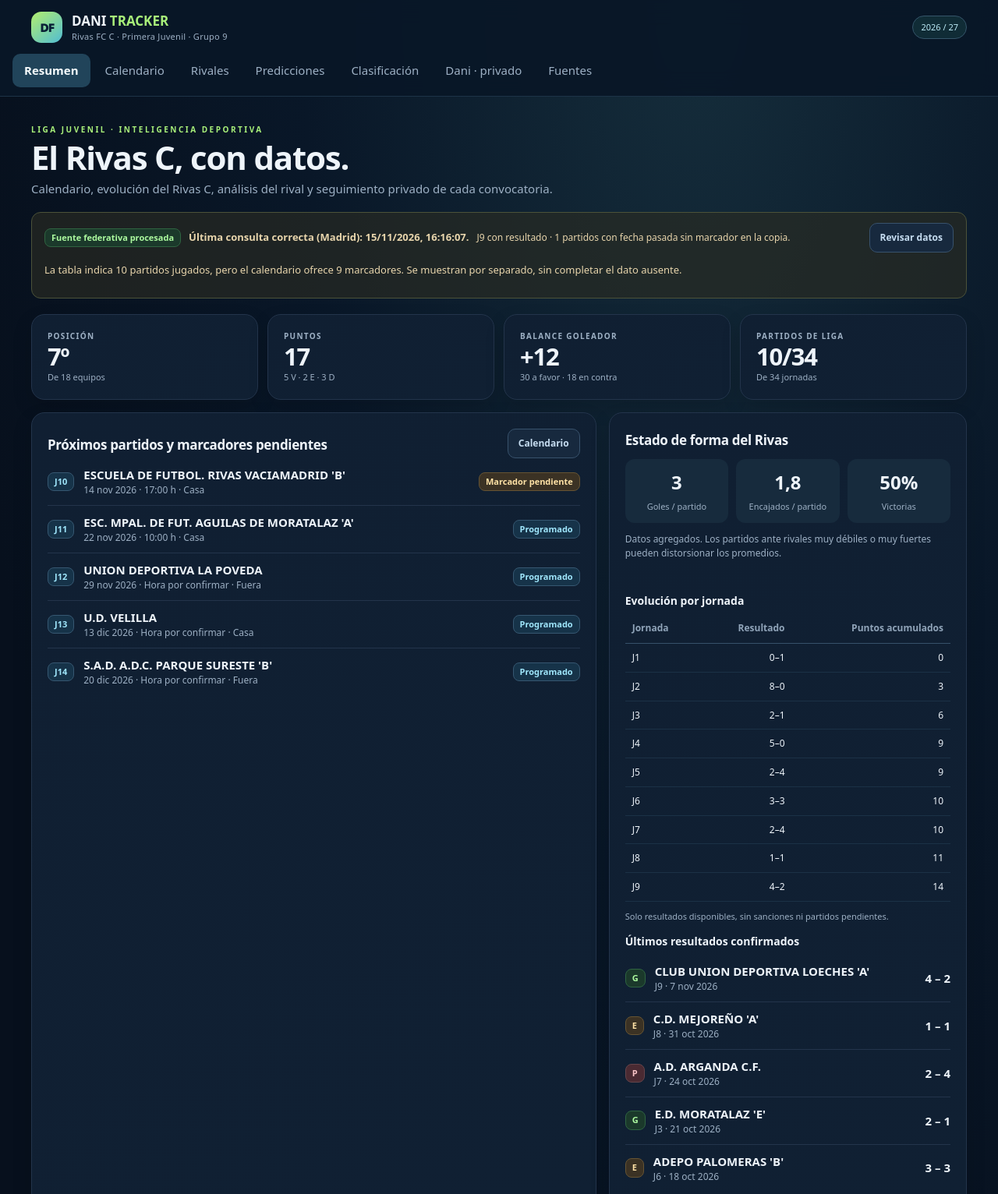
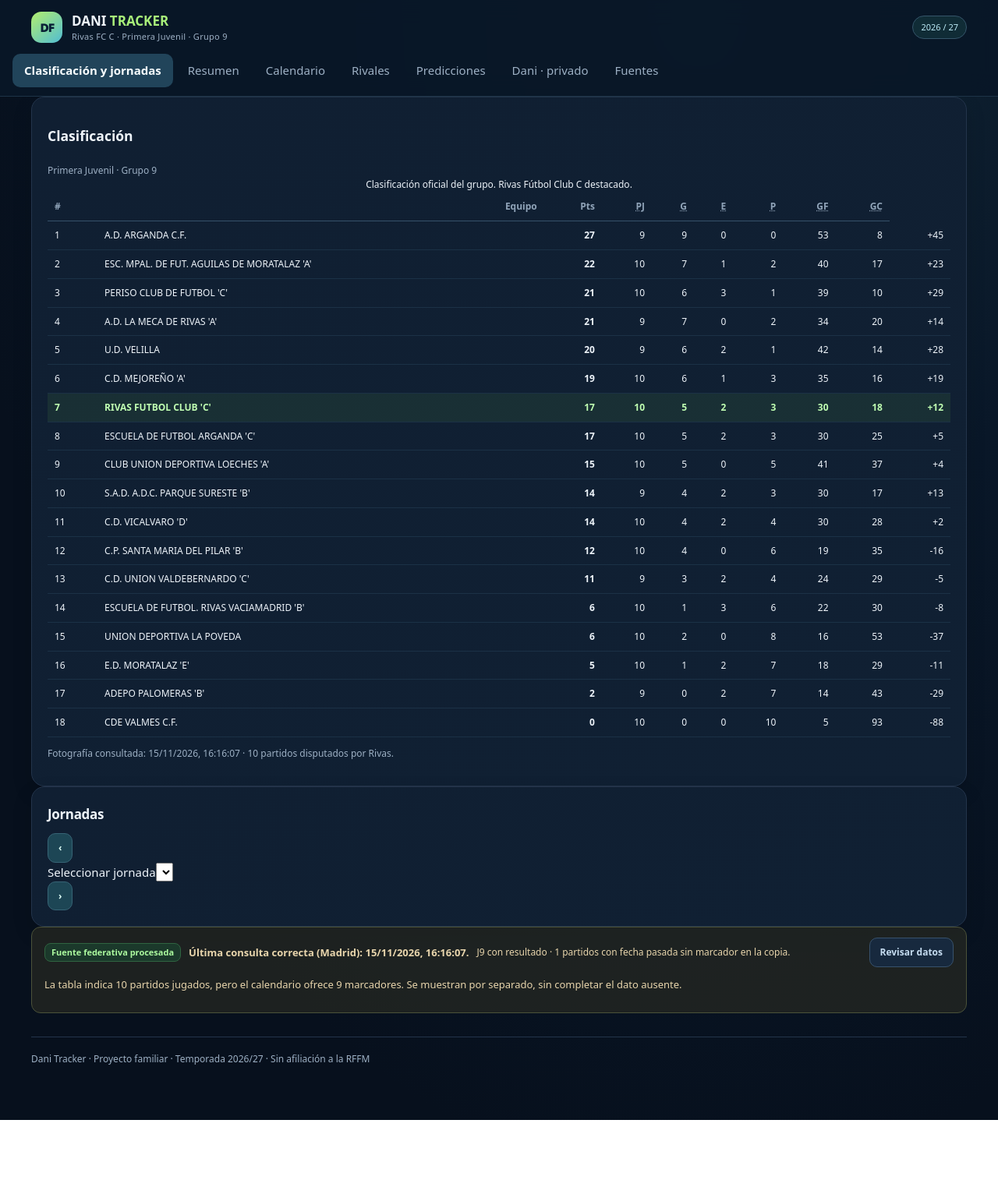
Before and after one commit to JorgeHidalgoMartinez/dani-tracker, a plain HTML site: page index.html in a window 1280 px wide. Shown: the top 1532 px of the page at 78% size. After the commit the page ends 1437 px from the top, so only its background shows below. Drawn offline with Linux system fonts and the light colour scheme.

Commit message:
Situar clasificación y jornadas al inicio

```diff
--- a/index.html
+++ b/index.html
@@ -6,25 +6,37 @@
 <meta http-equiv="Content-Security-Policy" content="default-src 'self'; script-src 'self'; style-src 'self' 'unsafe-inline'; connect-src 'self'; img-src 'self' data:; object-src 'none'; base-uri 'none'; form-action 'none'">
 <meta name="referrer" content="no-referrer">
 <title>Dani Tracker · Rivas FC C</title>
-<link rel="stylesheet" href="assets/style.css">
+<link rel="stylesheet" href="assets/style.css?v=20261115-layout1">
 </head>
 <body>
 <header>
  <div class="topbar"><div class="identity"><div class="crest">DF</div><div><b>DANI <span style="color:var(--lime)">TRACKER</span></b><div class="sub">Rivas FC C · Primera Juvenil · Grupo 9</div></div></div><span class="pill">2026 / 27</span></div>
  <nav class="nav" aria-label="Secciones">
-  <button type="button" class="active" data-tab="inicio">Resumen</button>
+  <button type="button" class="active" data-tab="inicio">Clasificación y jornadas</button>
+  <button type="button" data-tab="analisis">Resumen</button>
   <button type="button" data-tab="calendario">Calendario</button>
   <button type="button" data-tab="rival">Rivales</button>
   <button type="button" data-tab="predicciones">Predicciones</button>
-  <button type="button" data-tab="liga">Clasificación</button>
   <button type="button" data-tab="dani">Dani · privado</button>
   <button type="button" data-tab="fuentes">Fuentes</button>
  </nav>
 </header>
 <main class="shell">
- <div class="lead"><div class="eyebrow">LIGA JUVENIL · INTELIGENCIA DEPORTIVA</div><h1>El Rivas C, con datos.</h1><div class="muted">Calendario, evolución del Rivas C, análisis del rival y seguimiento privado de cada convocatoria.</div></div>
- <div class="banner" id="dataBanner" role="status">Cargando la fotografía federativa disponible…</div>
  <section class="section active" id="inicio">
+  <article class="card league-card" aria-labelledby="leagueHeading">
+   <div class="league-heading"><h1 id="leagueHeading">Clasificación</h1><span class="small muted">Primera Juvenil · Grupo 9</span></div>
+   <div id="ownSummary" class="own-summary" aria-label="Resumen del Rivas Fútbol Club C"></div>
+   <div class="tablewrap"><table class="league-table"><caption class="sr-only">Clasificación oficial del grupo. Rivas Fútbol Club C destacado.</caption><colgroup><col class="col-position"><col class="col-team"><col class="col-points"><col span="6"></colgroup><thead><tr><th scope="col">#</th><th scope="col" class="team-cell">Equipo</th><th scope="col">Pts</th><th scope="col"><abbr title="Partidos jugados">PJ</abbr></th><th scope="col"><abbr title="Ganados">G</abbr></th><th scope="col"><abbr title="Empatados">E</abbr></th><th scope="col"><abbr title="Perdidos">P</abbr></th><th scope="col"><abbr title="Goles a favor">GF</abbr></th><th scope="col"><abbr title="Goles en contra">GC</abbr></th></tr></thead><tbody id="standings"></tbody></table></div>
+   <p class="small muted league-date" id="tableCut">Cargando clasificación…</p>
+  </article>
+  <article class="card round-card" aria-labelledby="roundHeading">
+   <div class="round-heading"><h2 id="roundHeading">Jornadas</h2><span class="small muted" id="roundStatus" aria-live="polite"></span></div>
+   <div class="round-controls"><button type="button" class="button round-arrow" id="previousRound" aria-label="Jornada anterior">‹</button><div class="round-select"><label for="roundSelect" class="sr-only">Seleccionar jornada</label><select id="roundSelect"></select></div><button type="button" class="button round-arrow" id="nextRound" aria-label="Jornada siguiente">›</button></div>
+   <div id="roundMatches" class="round-matches" aria-live="polite"></div>
+  </article>
+ </section>
+
+ <section class="section" id="analisis">
   <div class="cards">
    <article class="card"><div class="kicker">Posición</div><div class="metric" id="mPos">—</div><div class="tiny muted" id="mPosNote">Grupo 9</div></article>
    <article class="card"><div class="kicker">Puntos</div><div class="metric" id="mPts">—</div><div class="tiny muted" id="mRecord">—</div></article>
@@ -52,7 +64,6 @@
     <div class="field"><label for="locationSelect">¿Dónde juega el Rivas?</label><select id="locationSelect"><option value="home">En casa</option><option value="away">Fuera</option></select></div>
     <div id="rivalForecast"></div><p class="statsnote">Los porcentajes no son certezas ni recomendaciones de apuesta.</p></article>
  </section>
- <section class="section" id="liga"><article class="card"><h2>Clasificación · Primera Juvenil, Grupo 9</h2><p class="small muted" id="tableCut">Datos federativos de la última sincronización disponible.</p><div class="tablewrap"><table><thead><tr><th>#</th><th style="text-align:left">Equipo</th><th>Pts</th><th>PJ</th><th>G</th><th>E</th><th>P</th><th>GF</th><th>GC</th><th>DG</th></tr></thead><tbody id="standings"></tbody></table></div></article></section>
  <section class="section" id="dani">
   <div class="banner warning"><b>Seguimiento privado en este dispositivo.</b> Estas anotaciones permanecen en el almacenamiento local de este navegador. No se sincronizan entre móviles ni son seguras frente a alguien que pueda acceder al mismo perfil del navegador. No hay autenticación ni cifrado. Otras aplicaciones bajo el mismo dominio jorgehidalgomartinez.github.io comparten este almacenamiento. Puede borrarse al limpiar el navegador y no se copia entre dispositivos. Guarda las copias JSON/CSV fuera del repositorio público.</div>
   <div class="cards">
@@ -81,7 +92,8 @@
   <div class="layout"><article class="card"><h2>Estado y procedencia</h2><div id="sourceStatus"></div><div class="space"></div><h3>Enlaces</h3><div id="sourceList"></div></article>
   <article class="card"><h2>Cómo funcionan las actualizaciones</h2><div class="analysis small"><p><b>Origen:</b> calendario y clasificación agregada de la RFFM, cuando la fuente permite su consulta.</p><p><b>Actualización:</b> un proceso de GitHub Actions está preparado para comprobar datos dos veces al día (06:23 y 18:23 UTC). Consulta el resultado de la última ejecución en el repositorio. Comprueba el robots.txt, la estructura de 18 equipos y 34 jornadas y no borra resultados confirmados.</p><p><b>Fallo:</b> si los datos son inválidos o la web impide la descarga, se conserva la última fotografía. Se muestra su fecha, nunca se presenta como directa o en vivo.</p><p><b>Privacidad:</b> no se recolectan ni publican alineaciones, convocatorias ni perfiles de jugadores menores de edad.</p></div><div class="help">Esto es una aplicación independiente, no vinculada oficialmente a la RFFM. No ofrece probabilidades contrastadas científicamente.</div></article></div>
  </section>
+ <div class="banner data-footer" id="dataBanner" role="status">Cargando datos federativos…</div>
  <footer class="foot">Dani Tracker · Proyecto familiar · Temporada 2026/27 · Sin afiliación a la RFFM</footer>
 </main>
-<script src="assets/fallback_snapshot.js"></script><script src="assets/app.js?v=20261115-2" defer></script>
+<script src="assets/fallback_snapshot.js"></script><script src="assets/app.js?v=20261115-layout1" defer></script>
 </body></html>
```
